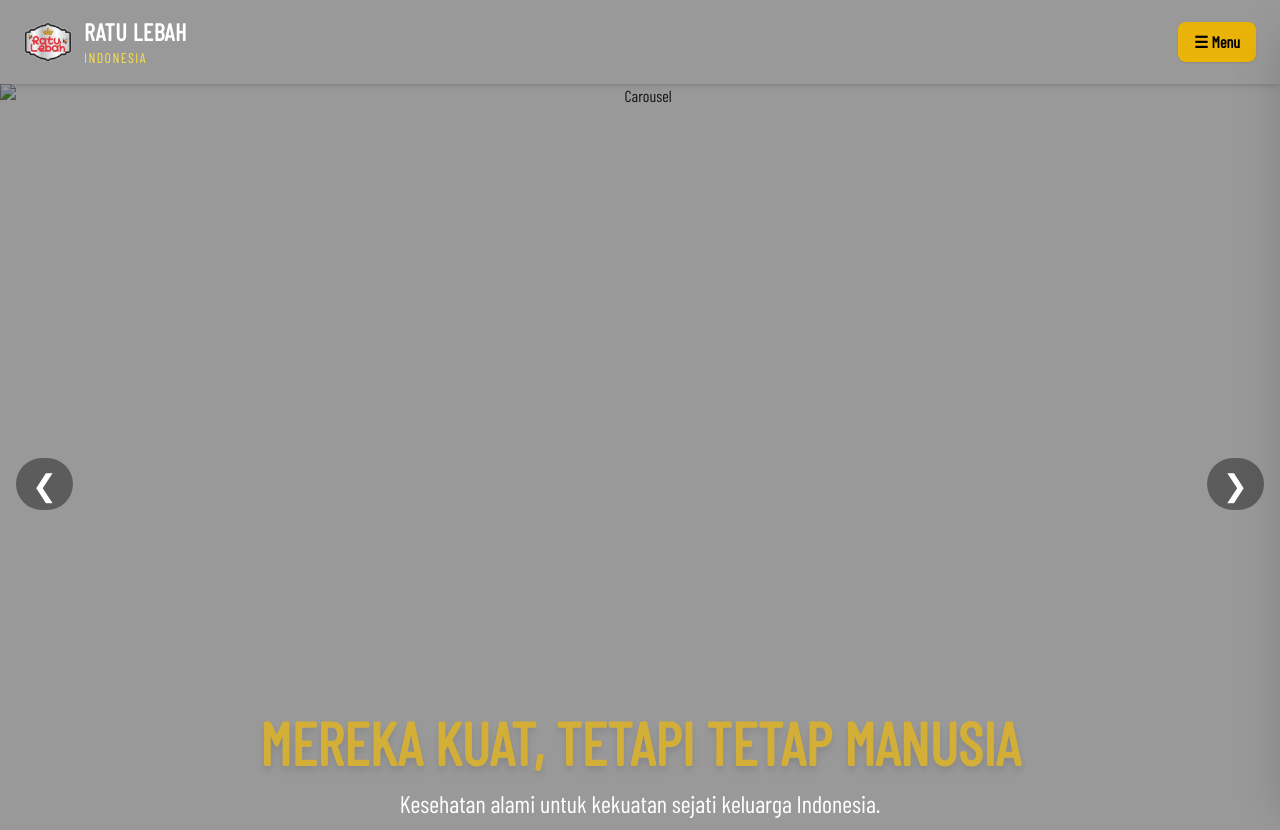
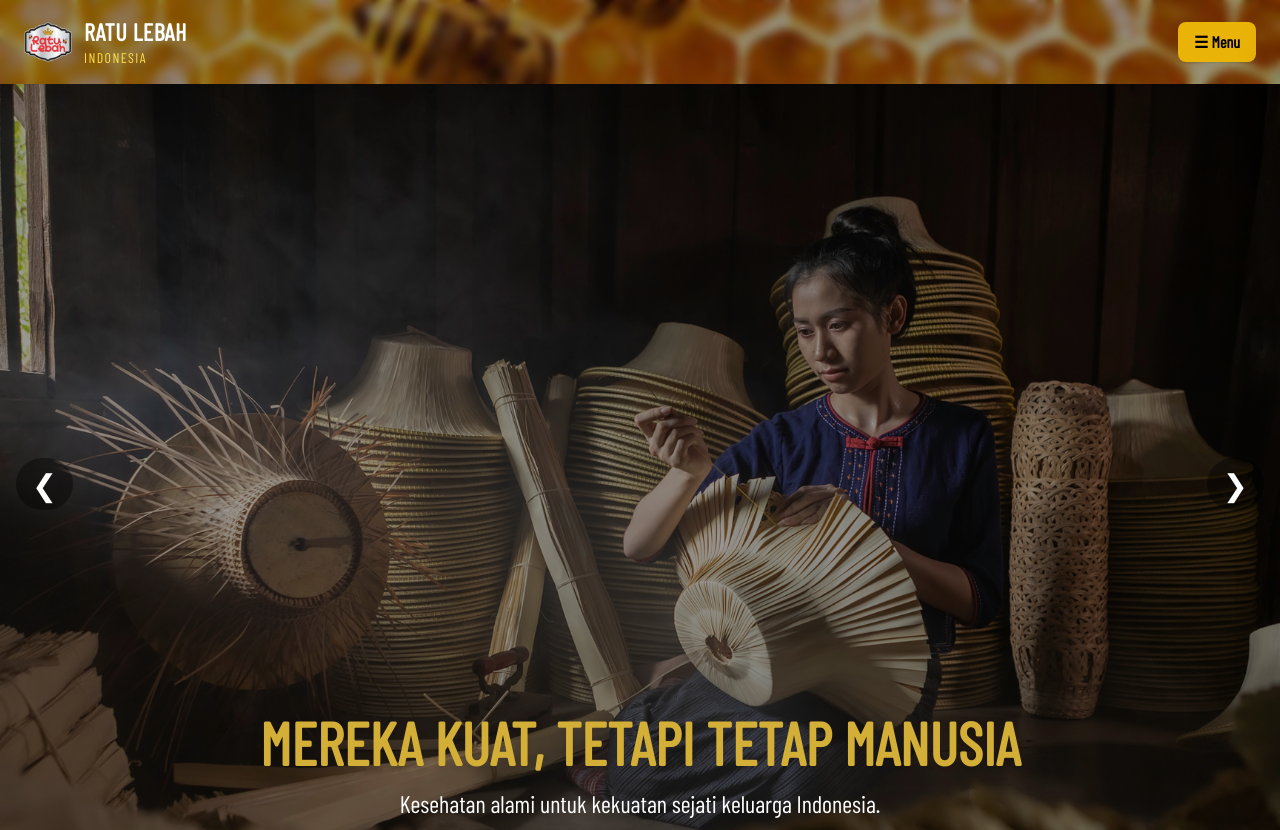
Before and after one commit to ratulebah/ratulebahweb, a plain HTML site: page index.html in a window 1280 px wide. Shown: the top 830 px of the page. Drawn offline with nearby package versions, Linux system fonts and the light colour scheme; a web font is replaced by a local one.

Commit message:
Update index.html

```diff
--- a/index.html
+++ b/index.html
@@ -113,7 +113,7 @@
 <body class="font-barlow overflow-x-hidden">
 
     <!-- HEADER: LOGO TANPA BORDER DAN TANPA BULAT -->
-    <header class="bg-cover bg-center text-black shadow-md relative" style="background-image: url('/ratulebahofficial.com/assets/banerlebah.jpeg');">
+    <header class="bg-cover bg-center text-black shadow-md relative" style="background-image: url('assets/banerlebah.jpeg');">
         <div class="bg-black/40 backdrop-blur-sm">
             <div class="flex justify-between items-center px-6 py-4">
 
@@ -213,11 +213,11 @@
 
     <script>
         const images = [
-            "/ratulebahofficial.com/assets/Carousel Abang.jpg",
-            "/ratulebahofficial.com/assets/Carousel ibu.jpg",
-            "/ratulebahofficial.com/assets/Carousel kaka.jpg",
-            "/ratulebahofficial.com/assets/Carousel kurir.jpg",
-            "/ratulebahofficial.com/assets/Carousel pemulung.jpg"
+            "assets/Carousel Abang.jpg",
+            "assets/Carousel ibu.jpg",
+            "assets/Carousel kaka.jpg",
+            "assets/Carousel kurir.jpg",
+            "assets/Carousel pemulung.jpg"
         ];
 
         let index = 0;
```
